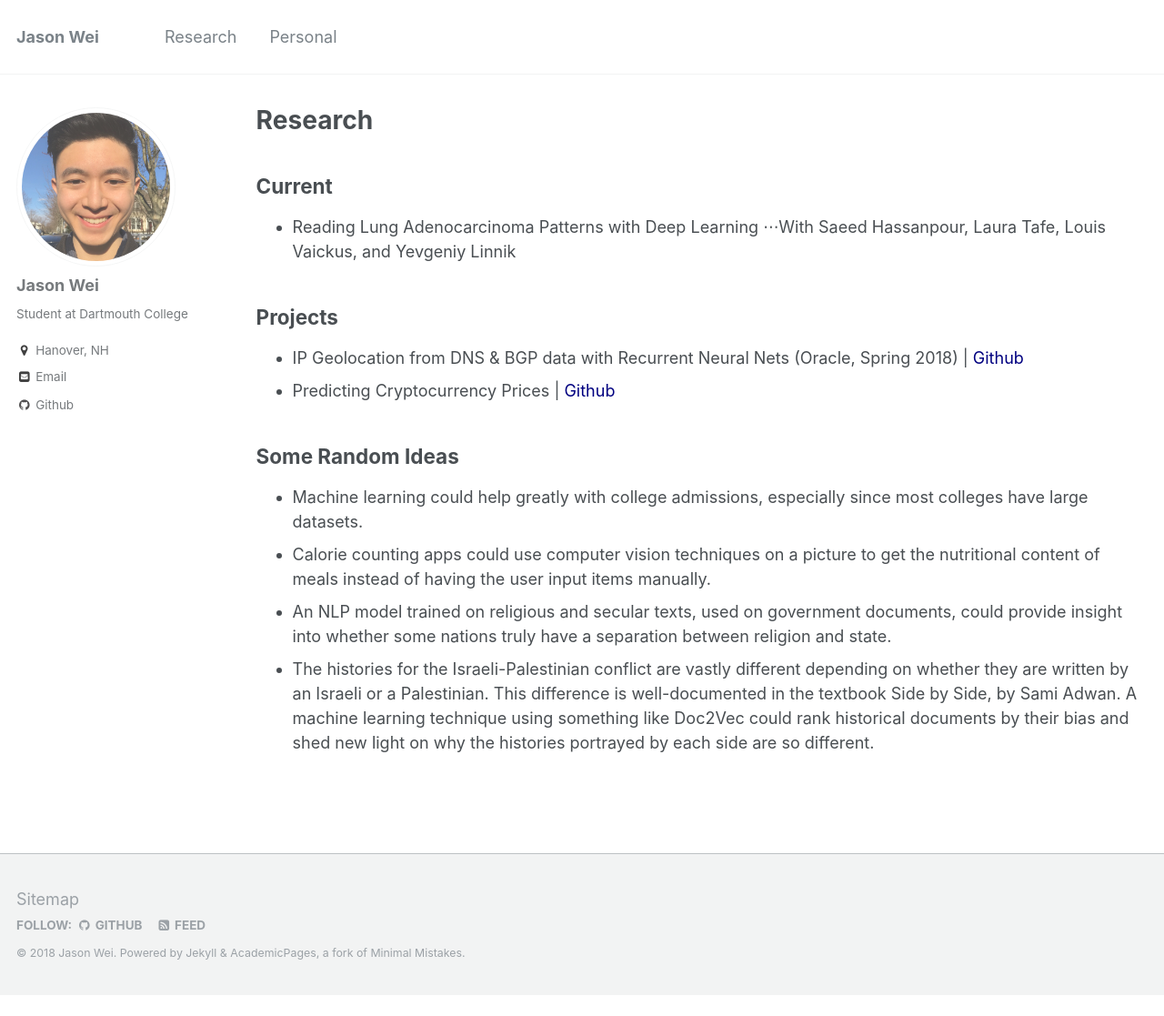
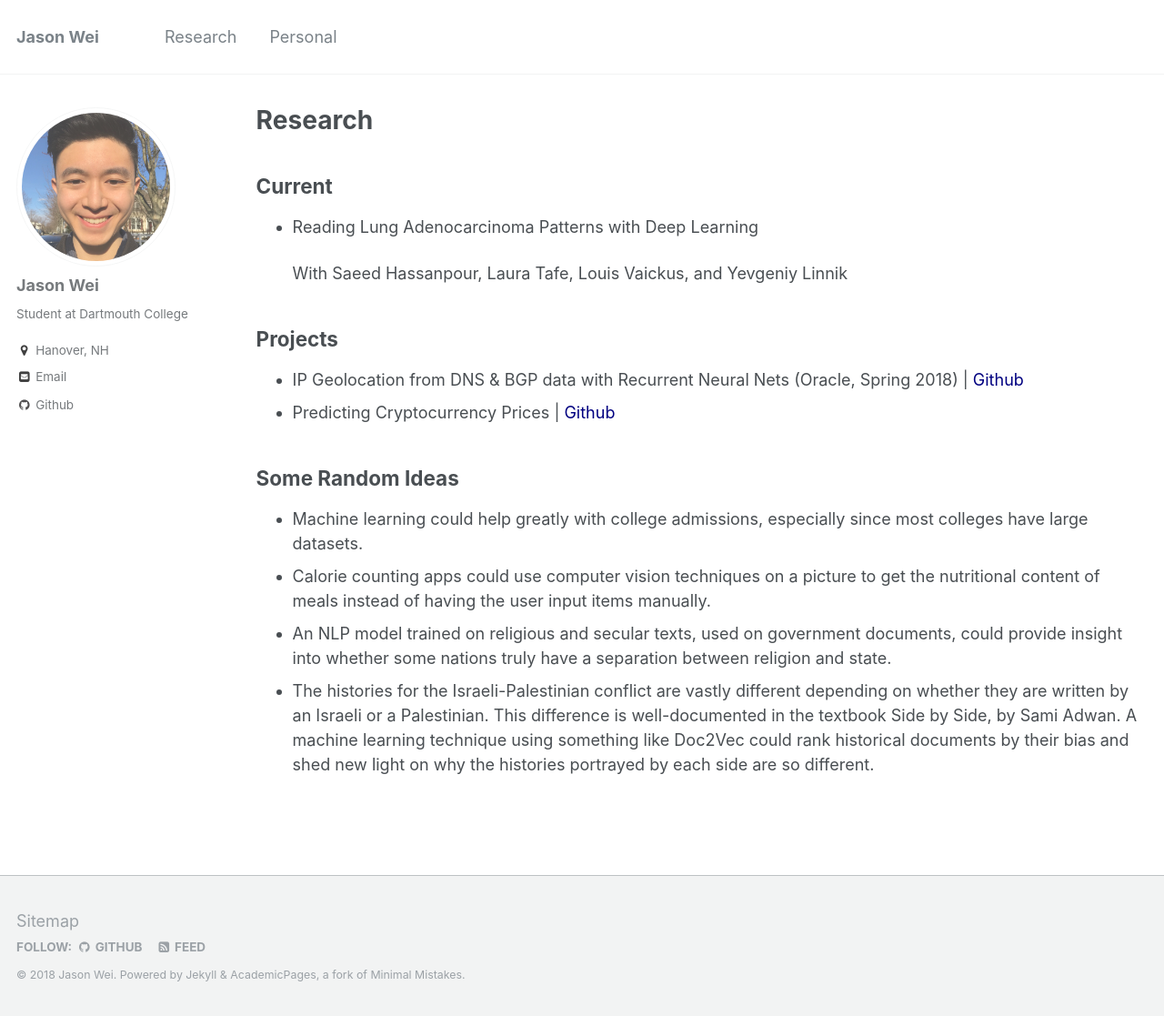
Before and after one commit to jasonwei20/jasonwei20.github.io, a Jekyll site: the page built from _pages/research.md, in a window 1280 px wide and 1117 px high. Shown: the whole window at 91% size. Built offline with Jekyll 4.4.1, drawn with Linux system fonts in a browser that asks for light colours.

Commit message:
add space?

```diff
--- a/_pages/research.md
+++ b/_pages/research.md
@@ -12,7 +12,8 @@ redirect_from:
 Current
 ------
 * Reading Lung Adenocarcinoma Patterns with Deep Learning
-⋅⋅⋅With Saeed Hassanpour, Laura Tafe, Louis Vaickus, and Yevgeniy Linnik
+
+   With Saeed Hassanpour, Laura Tafe, Louis Vaickus, and Yevgeniy Linnik
 
 Projects
 ------
```
